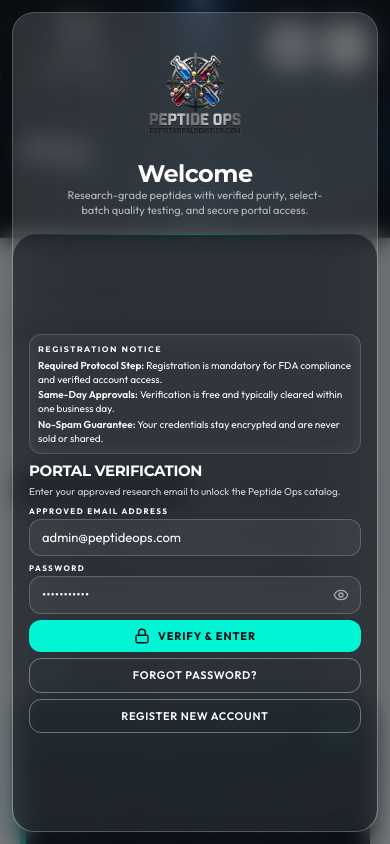
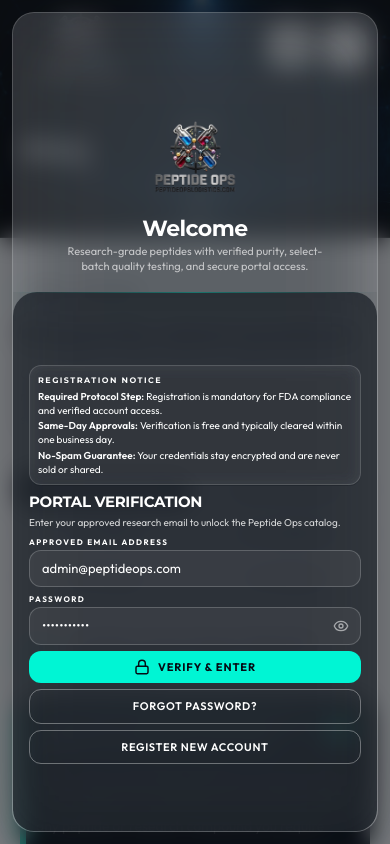
Before and after one commit to Mern-Unbeatable/brettdownes_main-cli, a React (Vite) app: page /faq in a window 390 px wide. Built offline with nearby package versions, Linux system fonts and the light colour scheme.

Commit message:
Refine Gatekeeper component layout by adjusting height calculations for art and form sections based on device width; update class names for improved spacing and alignment in welcome and form sections.

```diff
--- a/src/components/Gatekeeper.jsx
+++ b/src/components/Gatekeeper.jsx
@@ -96,9 +96,10 @@ export default function Gatekeeper({ onPass }) {
     }
 
     if (narrow) {
-      // Extra form height so equal top/bottom padding never clips the last CTA
       const h = avail
-      const artH = Math.round(h * 0.27)
+      // Phone: more welcome room. Tablet: a bit more art so Welcome isn't flush on the form.
+      const artRatio = w < 640 ? 0.34 : 0.30
+      const artH = Math.round(h * artRatio)
       frameHRef.current = h
       frameWRef.current = w
       panelPxRef.current = { artH, formH: h - artH, total: h }
@@ -431,24 +432,27 @@ html[data-gate-locked="1"] #gatekeeper-root {
     }
 
     if (narrow) {
+      const phone = window.innerWidth < 640
+      const artH = phone ? 34 : 30
+      const formH = 100 - artH
       if (loginSide) {
         return {
           axis: 'y',
           artTop: 0,
-          artH: 27,
-          formTop: 27,
-          formH: 73,
-          seam: 27,
+          artH,
+          formTop: artH,
+          formH,
+          seam: artH,
           radius: '24px 24px 0 0',
         }
       }
       return {
         axis: 'y',
-        artTop: 73,
-        artH: 27,
+        artTop: formH,
+        artH,
         formTop: 0,
-        formH: 73,
-        seam: 73,
+        formH,
+        seam: formH,
         radius: '0 0 24px 24px',
       }
     }
@@ -761,22 +765,22 @@ html[data-gate-locked="1"] #gatekeeper-root {
   const welcomeInner = (
     <div
       data-gate-welcome
-      className="flex h-full flex-col items-center justify-center px-5 py-2 text-center lg:px-10 lg:py-12"
+      className="flex h-full flex-col items-center justify-end px-5 pt-1 pb-4 text-center sm:justify-center sm:px-8 sm:pt-3 sm:pb-5 lg:px-10 lg:py-12"
     >
       <div data-gate-enter className="flex flex-col items-center">
         <img
           src="/images/logo.png"
           alt="Peptide Ops"
-          className="h-32 w-32 object-contain sm:h-40 sm:w-40 lg:h-56 lg:w-56"
+          className="h-28 w-28 object-contain sm:h-40 sm:w-40 lg:h-56 lg:w-56"
           draggable={false}
         />
         <h2
           id="gatekeeper-title"
-          className="mt-1 max-w-xs font-display text-[24px] leading-[1.05] font-bold tracking-tight text-white sm:mt-2 sm:text-[34px] lg:text-[42px]"
+          className="mt-1 max-w-xs font-display text-[22px] leading-[1.05] font-bold tracking-tight text-white sm:mt-2 sm:text-[34px] lg:text-[42px]"
         >
           {welcomeCopy.title}
         </h2>
-        <p className="mt-0.5 max-w-[16rem] text-[11px] leading-snug text-white/65 sm:mt-2 sm:max-w-xs sm:text-[13px] sm:leading-relaxed lg:mt-3 lg:text-sm">
+        <p className="mt-1 mb-0.5 max-w-[16rem] text-[11px] leading-snug text-white/65 sm:mt-2 sm:mb-0 sm:max-w-xs sm:text-[13px] sm:leading-relaxed lg:mt-3 lg:text-sm">
           {welcomeCopy.text}
         </p>
       </div>
@@ -791,7 +795,7 @@ html[data-gate-locked="1"] #gatekeeper-root {
   const formInner = (
     <div
       data-gate-content
-      className="mx-auto box-border flex h-full w-full min-w-0 max-w-xl flex-col justify-center px-4 py-4 text-left sm:px-6 sm:py-5 lg:px-10 lg:py-8"
+      className="mx-auto box-border flex h-full w-full min-w-0 max-w-xl flex-col justify-center px-4 pt-5 pb-4 text-left sm:px-6 sm:pt-6 sm:pb-5 lg:px-10 lg:py-8"
     >
       {mode === 'verify' ? (
         <>
```
